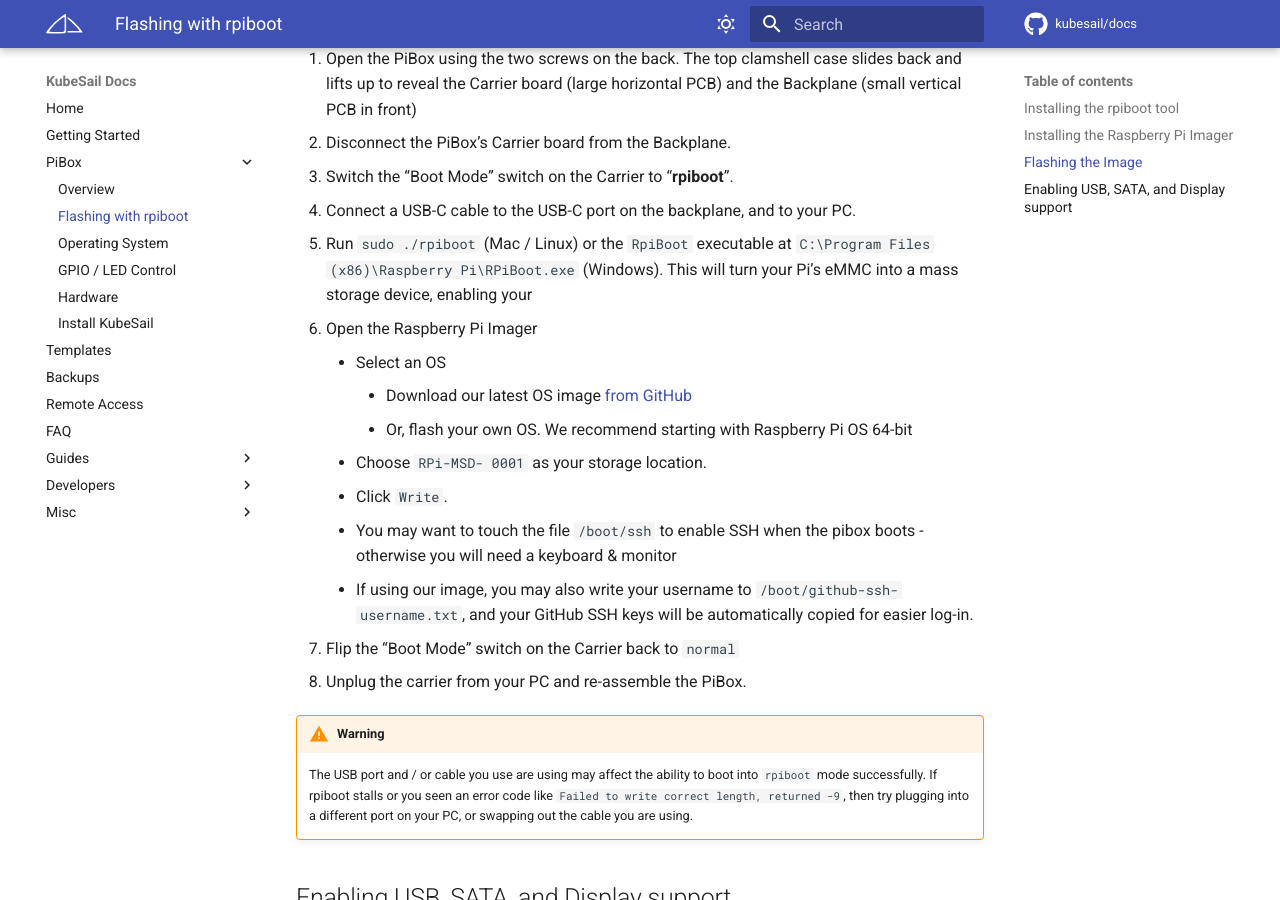
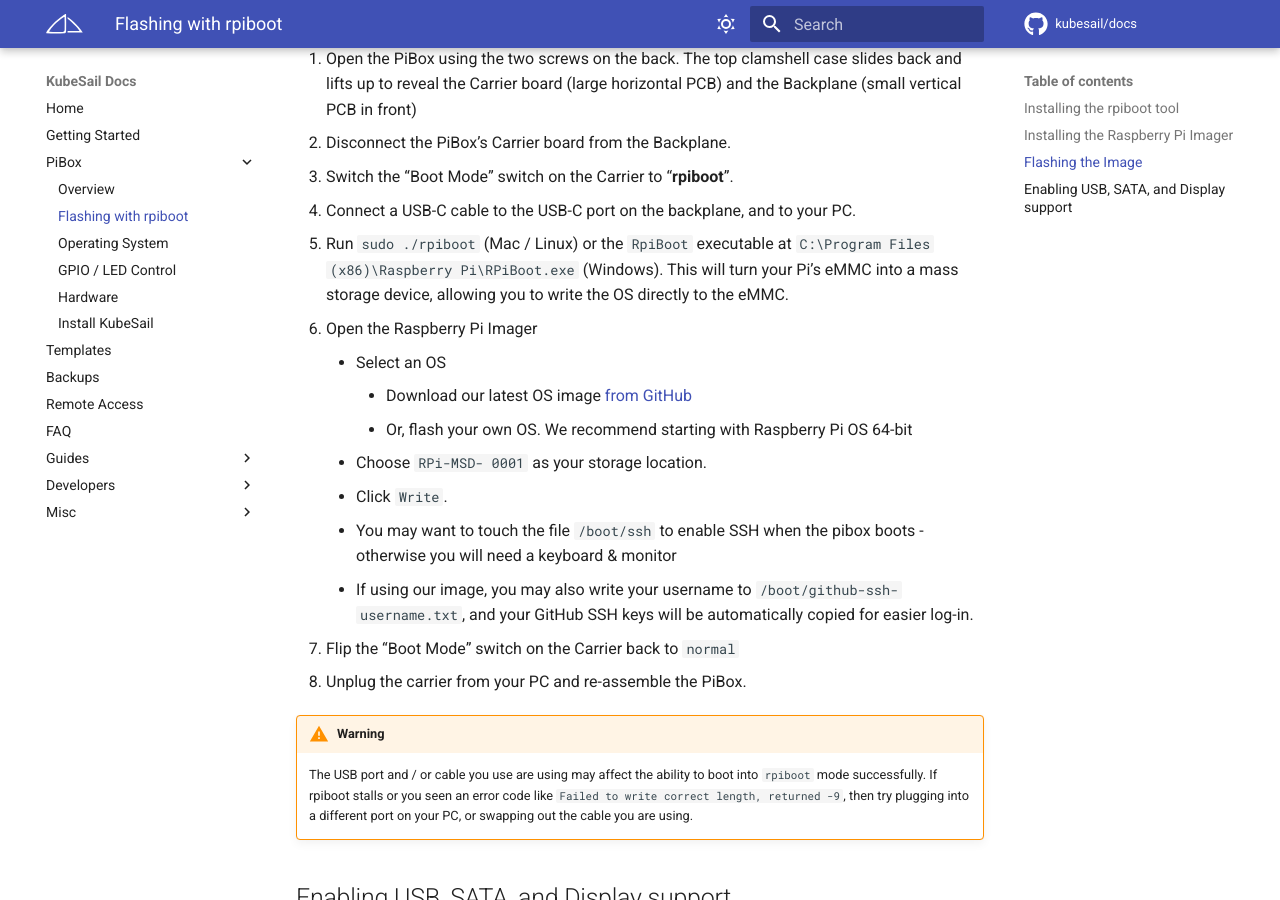
Before and after one commit to kubesail/kubesail-docs, an MkDocs documentation site: the page built from docs/guides/pibox/rpiboot.md, in a window 1280 px wide and 900 px high, scrolled down 806 px. Built offline with MkDocs 1.6.1 and Material for MkDocs 9.7.7, drawn with Linux system fonts in a browser that asks for light colours; comment, search, counter and statistics services are not loaded.

Commit message:
typo rpiboot

```diff
--- a/docs/guides/pibox/rpiboot.md
+++ b/docs/guides/pibox/rpiboot.md
@@ -23,7 +23,7 @@
 1. Disconnect the PiBox's Carrier board from the Backplane.
 1. Switch the "Boot Mode" switch on the Carrier to "**rpiboot**".
 1. Connect a USB-C cable to the USB-C port on the backplane, and to your PC.
-1. Run `sudo ./rpiboot` (Mac / Linux) or the `RpiBoot` executable at `C:\Program Files (x86)\Raspberry Pi\RPiBoot.exe` (Windows). This will turn your Pi's eMMC into a mass storage device, enabling your
+1. Run `sudo ./rpiboot` (Mac / Linux) or the `RpiBoot` executable at `C:\Program Files (x86)\Raspberry Pi\RPiBoot.exe` (Windows). This will turn your Pi's eMMC into a mass storage device, allowing you to write the OS directly to the eMMC.
 1. Open the Raspberry Pi Imager
     - Select an OS
         - Download our latest OS image [from GitHub](https://github.com/kubesail/pibox-os/releases)
```
